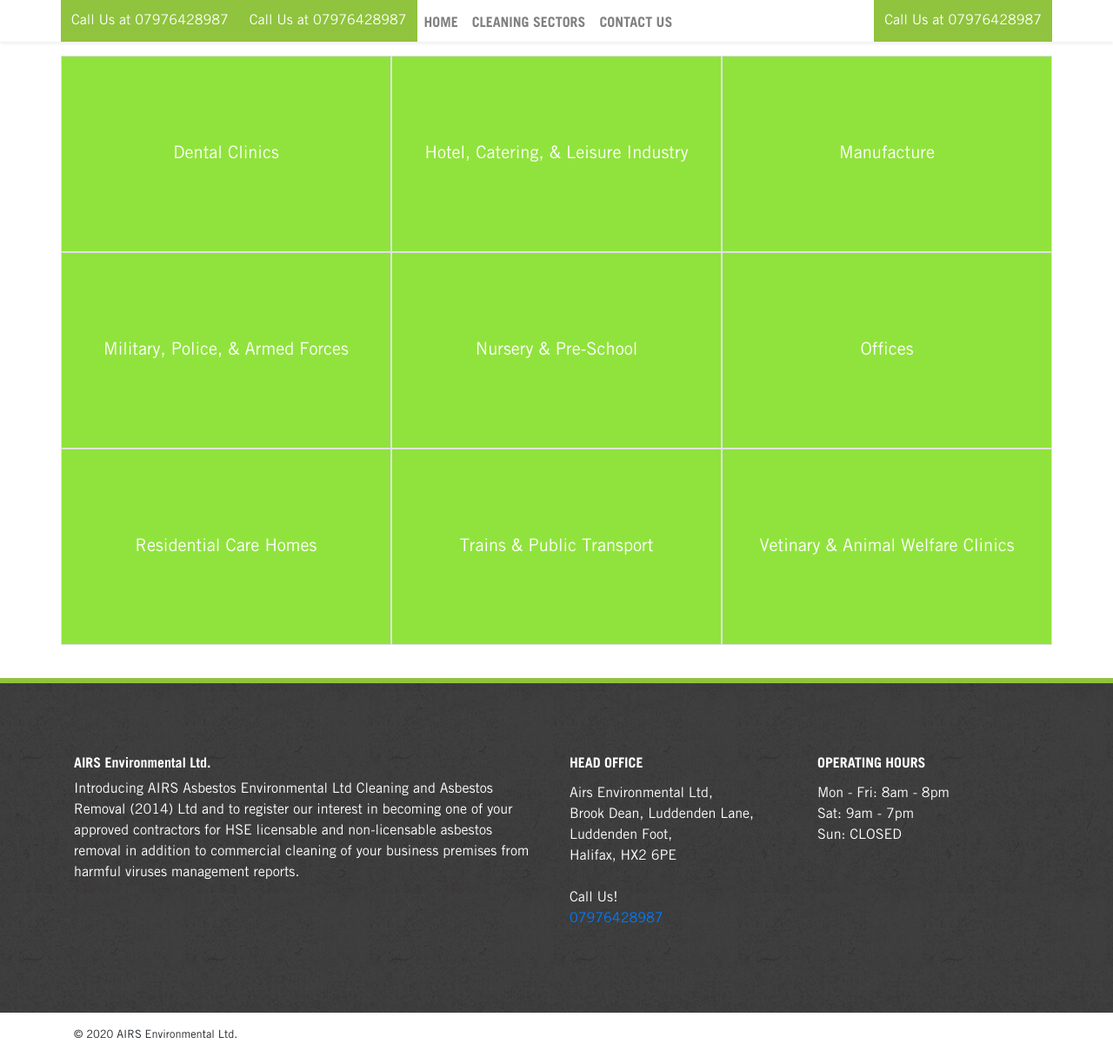
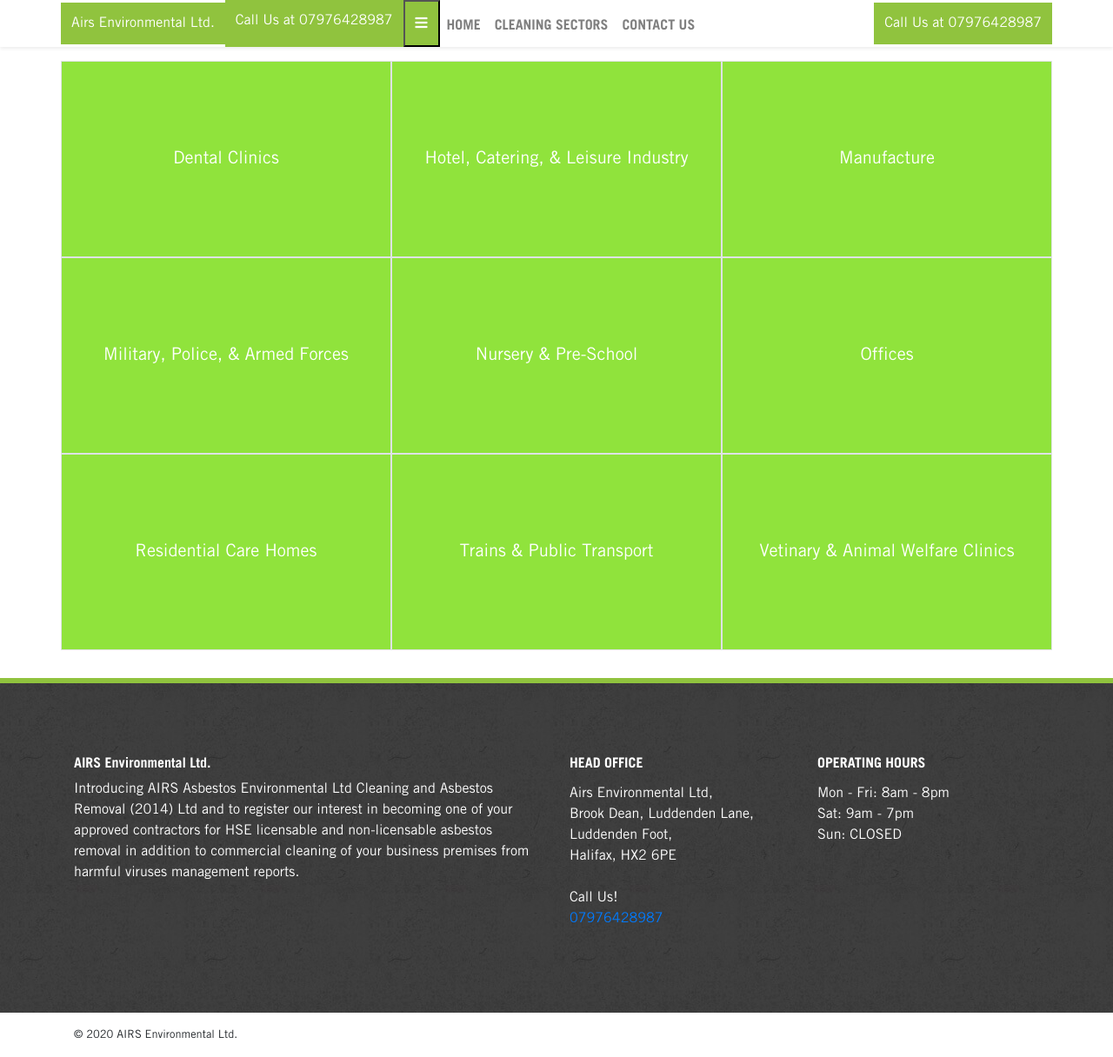
Before and after one commit to adyanmuhammad/airs-2, a Jekyll site: the page built from pages/sectors/index.md, in a window 1280 px wide and 1216 px high. Shown: the whole window at 87% size. Built offline with Jekyll 4.4.1, drawn with Linux system fonts in a browser that asks for light colours; nearby versions of some CDN libraries.

Commit message:
Update header.html

```diff
--- a/_includes/header.html
+++ b/_includes/header.html
@@ -12,7 +12,7 @@
             background-color: #90c33e;
             color: white;
             ">
-            Call Us at {{ site.phone }}
+            Airs Environmental Ltd.
           </a>
 
       <div class="d-flex flex-row">
@@ -26,9 +26,15 @@
             ">
             Call Us at {{ site.phone }}
           </a>
-        <button class="btn btn-primary px-2 py-1 my-2 my-sm-0 d-block d-lg-none" type="button" data-toggle="collapse"
+        <button data-toggle="collapse"
           data-target="#navbarSupportedContent" aria-controls="navbarSupportedContent" aria-expanded="false"
-          aria-label="Toggle navigation" style="background-color: #90c33e; border: transparent;">
+          aria-label="Toggle navigation" style="
+          font-size: 16px;
+          line-height: 1;
+          padding: 16px 12px;
+          background-color: #90c33e;
+          color: white;
+          ">
           <i class="fas fa-bars"></i>
         </button>
       </div>
```
